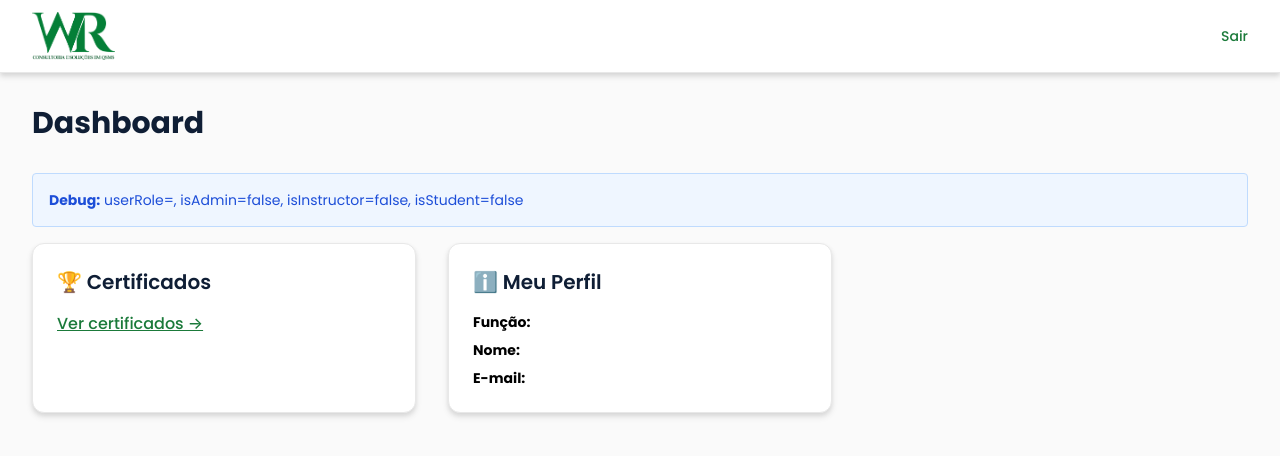
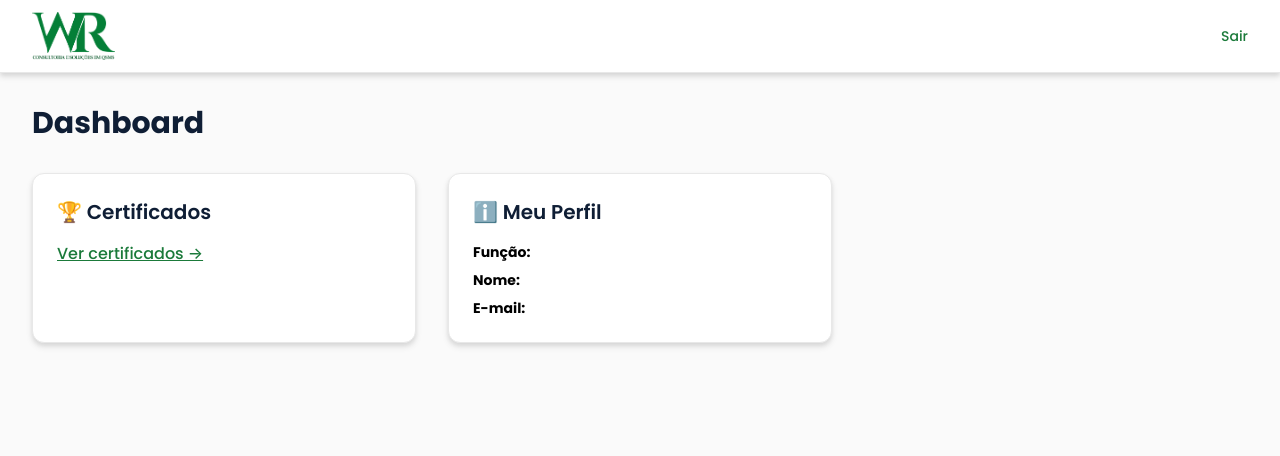
Before and after one commit to LeonardoRFragoso/Plataforma-Cursos-WRConsultoria, a Vue app in the folder web/: page /dashboard in a window 1280 px wide. Shown: the top 456 px of the page. Built offline with nearby package versions, Linux system fonts and the light colour scheme; no server answers; sample sign-in values are in the browser's storage.

Commit message:
refactor: remover debug do Dashboard e limpar código
- Remover caixa de debug azul
- Remover console.log de debug
- Remover watcher de debug
- Código limpo e pronto para produção

```diff
--- a/web/src/views/Dashboard.vue
+++ b/web/src/views/Dashboard.vue
@@ -4,11 +4,6 @@
 
     <div class="max-w-7xl mx-auto px-4 sm:px-6 lg:px-8 py-8">
       <h1 class="text-3xl font-bold text-secondary-900 mb-8">Dashboard</h1>
-
-      <!-- Debug Info -->
-      <div class="mb-4 p-4 bg-blue-50 border border-blue-200 rounded text-sm text-blue-700">
-        <strong>Debug:</strong> userRole={{ authStore.userRole }}, isAdmin={{ isAdmin }}, isInstructor={{ isInstructor }}, isStudent={{ isStudent }}
-      </div>
 
       <!-- Stats para ADMIN -->
       <div v-if="isAdmin" class="grid grid-cols-1 md:grid-cols-4 gap-4 mb-8">
@@ -105,7 +100,7 @@
 </template>
 
 <script setup>
-import { ref, computed, watch } from 'vue'
+import { ref, computed } from 'vue'
 import { useRouter } from 'vue-router'
 import { useAuthStore } from '../stores/auth'
 import AppNavbar from '../components/AppNavbar.vue'
@@ -126,9 +121,7 @@ const userRoleDisplay = computed(() => {
 })
 
 const isAdmin = computed(() => {
-  const result = authStore.userRole?.toLowerCase() === 'admin'
-  console.log('isAdmin computed:', { userRole: authStore.userRole, result })
-  return result
+  return authStore.userRole?.toLowerCase() === 'admin'
 })
 
 const isInstructor = computed(() => {
@@ -150,9 +143,4 @@ const handleLogout = () => {
   authStore.logout()
   router.push('/login')
 }
-
-// Debug
-watch(() => authStore.userRole, (newRole) => {
-  console.log('Dashboard: userRole changed to', newRole)
-})
 </script>
```
